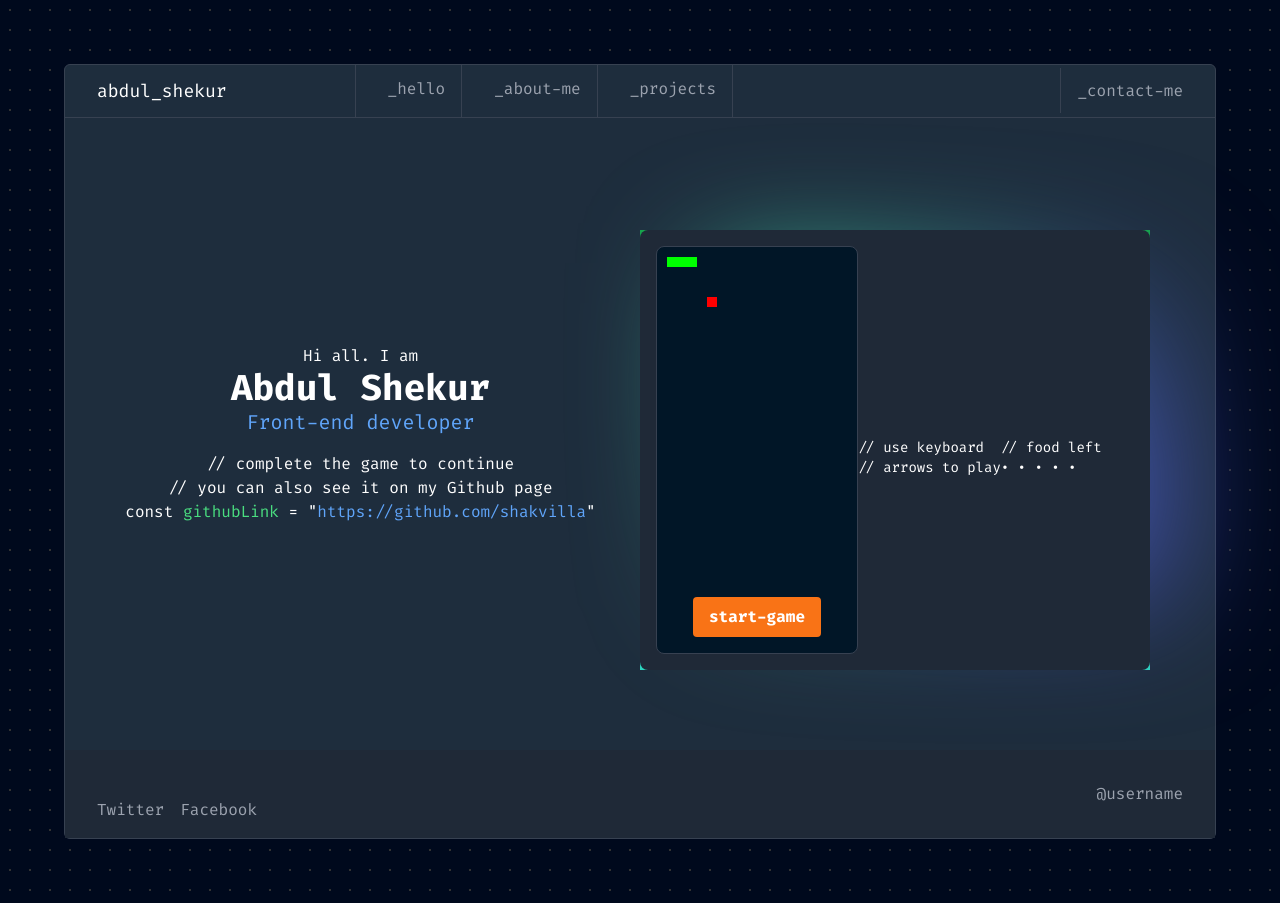
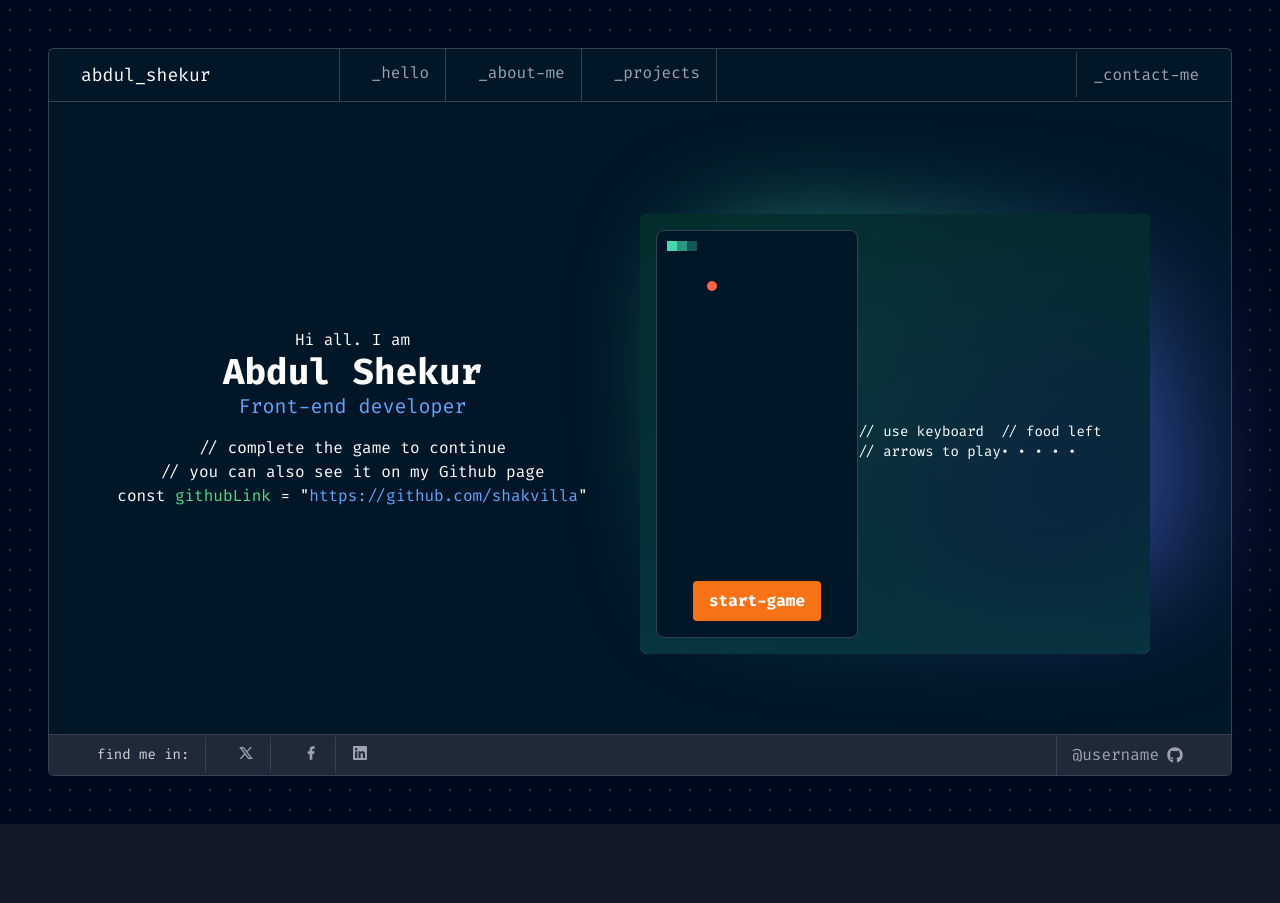
Before and after one commit to Shakvilla/shakur, a Next.js app: page / in a window 1280 px wide. After the commit the page ends 824 px from the top, so only its background shows below. Built offline with nearby package versions, Linux system fonts and the light colour scheme.

Commit message:
wrap around gae edges

```diff
--- a/components/Game.jsx
+++ b/components/Game.jsx
@@ -4,6 +4,7 @@ const Game = () => {
     const canvasRef = useRef(null);
     const [gameStarted, setGameStarted] = useState(false);
     const [direction, setDirection] = useState('RIGHT');
+    const [gameOver, setGameOver] = useState(false);
     const [snake, setSnake] = useState([
         { x: 10, y: 10 },
         { x: 20, y: 10 },
@@ -45,6 +46,7 @@ const Game = () => {
 
     const startGame = () => {
         setGameStarted(true);
+        setGameOver(false);
         setSnake([
             { x: 10, y: 10 },
             { x: 20, y: 10 },
@@ -74,6 +76,20 @@ const Game = () => {
                 break;
         }
 
+        // Wrap around edges
+        if (head.x < 0) head.x = canvasRef.current.width - 10;
+        if (head.x >= canvasRef.current.width) head.x = 0;
+        if (head.y < 0) head.y = canvasRef.current.height - 10;
+        if (head.y >= canvasRef.current.height) head.y = 0;
+
+        // Check if snake touches itself
+        for (let i = 0; i < newSnake.length; i++) {
+            if (newSnake[i].x === head.x && newSnake[i].y === head.y) {
+                resetGame();
+                return;
+            }
+        }
+
         newSnake.push(head);
         newSnake.shift();
 
@@ -86,9 +102,22 @@ const Game = () => {
         setSnake(newSnake);
     };
 
+    const resetGame = () => {
+        setGameStarted(false);
+        setGameOver(true);
+        setSnake([
+            { x: 10, y: 10 },
+            { x: 20, y: 10 },
+            { x: 30, y: 10 }
+        ]);
+        setDirection('RIGHT');
+        setFoodLeft(5);
+        setFood(generateRandomFood());
+    };
+
     const generateRandomFood = () => {
-        const x = Math.floor(Math.random() * 50) * 10;
-        const y = Math.floor(Math.random() * 50) * 10;
+        const x = Math.floor(Math.random() * (canvasRef.current.width / 10)) * 10;
+        const y = Math.floor(Math.random() * (canvasRef.current.height / 10)) * 10;
         return { x, y };
     };
 
@@ -98,34 +127,45 @@ const Game = () => {
             const context = canvas.getContext('2d');
             context.clearRect(0, 0, canvas.width, canvas.height);
 
-            context.fillStyle = 'lime';
-            snake.forEach(segment => {
-                context.fillRect(segment.x, segment.y, 10, 10);
-            });
+            // Draw the snake with gradient
+            if (snake.length > 0) {
+                for (let i = 0; i < snake.length; i++) {
+                    const opacity = 1 - (i / snake.length);
+                    context.fillStyle = `rgba(67, 217, 173, ${opacity})`;
+                    context.fillRect(snake[i].x, snake[i].y, 10, 10);
+                }
+            }
 
-            context.fillStyle = 'red';
-            context.fillRect(food.x, food.y, 10, 10);
+            // Draw the food as a circle
+            context.fillStyle = '#FF6347';
+            context.beginPath();
+            context.arc(food.x + 5, food.y + 5, 5, 0, Math.PI * 2);
+            context.fill();
+
+            if (gameOver) {
+                context.fillStyle = 'white';
+                context.font = '20px Arial';
+                context.textAlign = 'center';
+                context.fillText('Game Over!', canvas.width / 2, canvas.height / 2);
+            }
         }
-    }, [snake, food]);
+    }, [snake, food, gameOver]);
 
     return (
-        <div className="relative  bg-gray-800 p-4 rounded-lg mt-8 flex">
-
-            <div className="bg-[#011627] border rounded-lg border-gray-700 ">
+        <div className="relative bg-[#011627D6] p-4 rounded-lg mt-8 flex">
+            <div className="bg-[#011627] border rounded-lg border-gray-700">
                 <canvas
                     ref={canvasRef}
                     width="200"
                     height="350"
-                >
-
-                </canvas>
+                ></canvas>
 
                 <div className="flex justify-center items-center mb-4">
                     {!gameStarted && (
                         <button onClick={startGame} className="bg-orange-500 px-4 py-2 rounded">start-game</button>
                     )}
                 </div>
-          </div>
+            </div>
 
             <div className="flex justify-between items-center mt-4">
                 <div className="text-sm">
--- a/package.json
+++ b/package.json
@@ -11,7 +11,8 @@
   "dependencies": {
     "next": "14.2.4",
     "react": "18.3.1",
-    "react-dom": "18.3.1"
+    "react-dom": "18.3.1",
+    "react-icons": "^5.2.1"
   },
   "devDependencies": {
     "autoprefixer": "^10.4.19",
--- a/pages/index.js
+++ b/pages/index.js
@@ -1,10 +1,12 @@
 import Head from 'next/head';
 import Game from '../components/Game';
+import { RiTwitterXLine, RiFacebookFill } from "react-icons/ri";
+import { FaLinkedin, FaGithub } from "react-icons/fa";
 
 export default function Home() {
   return (
-    <div className="absolute top-0  text-white p-16  min-h-screen w-screen bg-[#000000] bg-[radial-gradient(#ffffff33_1px,#00091d_1px)] bg-[size:20px_20px]">
-      <div className="container min-w-screen border border-gray-700 rounded-md bg-[#1E2D3D]">
+    <div className="absolute top-0  text-white p-12  min-h-screen w-screen bg-[#000000] bg-[radial-gradient(#ffffff33_1px,#00091d_1px)] bg-[size:20px_20px]">
+      <div className="container min-w-screen border border-gray-700 rounded-md bg-[#011627]">
         <Head>
           <title>Abdul Shekur - Portfolio</title>
         </Head>
@@ -39,7 +41,7 @@ export default function Home() {
             <div className="relative z-10">
               <div className="absolute w-[479.6px] h-[342.27px] left-1/2 top-1/2 transform-center custom-background-blur"></div>
 
-              <div className="bg-gradient-to-t from-teal-400 via-emerald-500 to-green-600 w-[510px]">
+              <div className="bg-gradient-to-t from-teal-400 via-emerald-500 to-green-600 w-[510px] rounded-lg">
             <Game />
   </div>
 
@@ -50,14 +52,22 @@ export default function Home() {
 
         </main>
 
-        <footer className="flex justify-between items-center px-8 py-4 bg-gray-800">
+        <footer className="flex justify-between items-center px-8  bg-gray-800 border-t  border-gray-700">
 
-          <div className="flex space-x-4 mt-8">
-            <a href="https://twitter.com" className="text-gray-400 hover:text-white">Twitter</a>
-            <a href="https://facebook.com" className="text-gray-400 hover:text-white">Facebook</a>
+          <div className="flex space-x-4">
+            <p className="text-sm text-gray-300 border-r border-gray-700 px-4 py-2">find me in:</p>
+            <a href="https://twitter.com" className="text-gray-400 py-2 hover:text-white border-r border-gray-700 px-4" target="_blank"><RiTwitterXLine />
+</a>
+            <a href="https://facebook.com" className="text-gray-400 py-2 hover:text-white border-r border-gray-700 px-4" target="_blank"><RiFacebookFill /></a>
+            <a href="https://facebook.com" className="text-gray-400 py-2 hover:text-white" target="_blank"><FaLinkedin />
+</a>
+
           </div>
           <div>
-            <a href="https://github.com/username" className="text-gray-400 hover:text-white">@username</a>
+            <a href="https://github.com/username" className="flex items-center gap-2 py-2 text-gray-400 hover:text-white border-l border-gray-700 px-4">@username
+              <FaGithub />
+
+            </a>
 
 
           </div>
--- a/styles/globals.css
+++ b/styles/globals.css
@@ -20,3 +20,10 @@ button {
   background: radial-gradient(circle at 20% 30%, #43D9AD, transparent 70%), radial-gradient(circle at 70% 70%, #4D5BCE, transparent 70%);
   filter: blur(60px);
 }
+
+.glassmorphic {
+  background: rgba(255, 255, 255, 0.261);
+  backdrop-filter: blur(10px);
+  -webkit-backdrop-filter: blur(10px);
+  border: 1px solid rgba(255, 255, 255, 0.348);
+}
```
Also changed, not shown: 1 other file (tests, documents, lock files or other folders).
